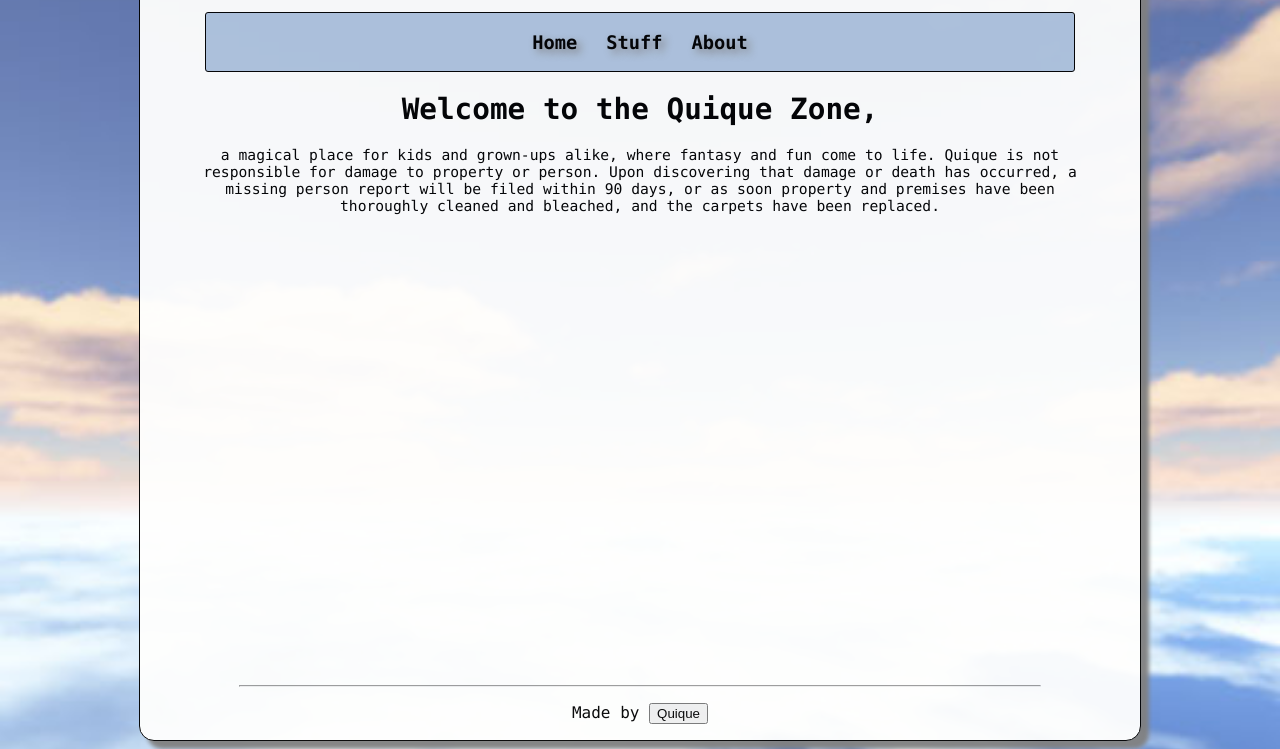
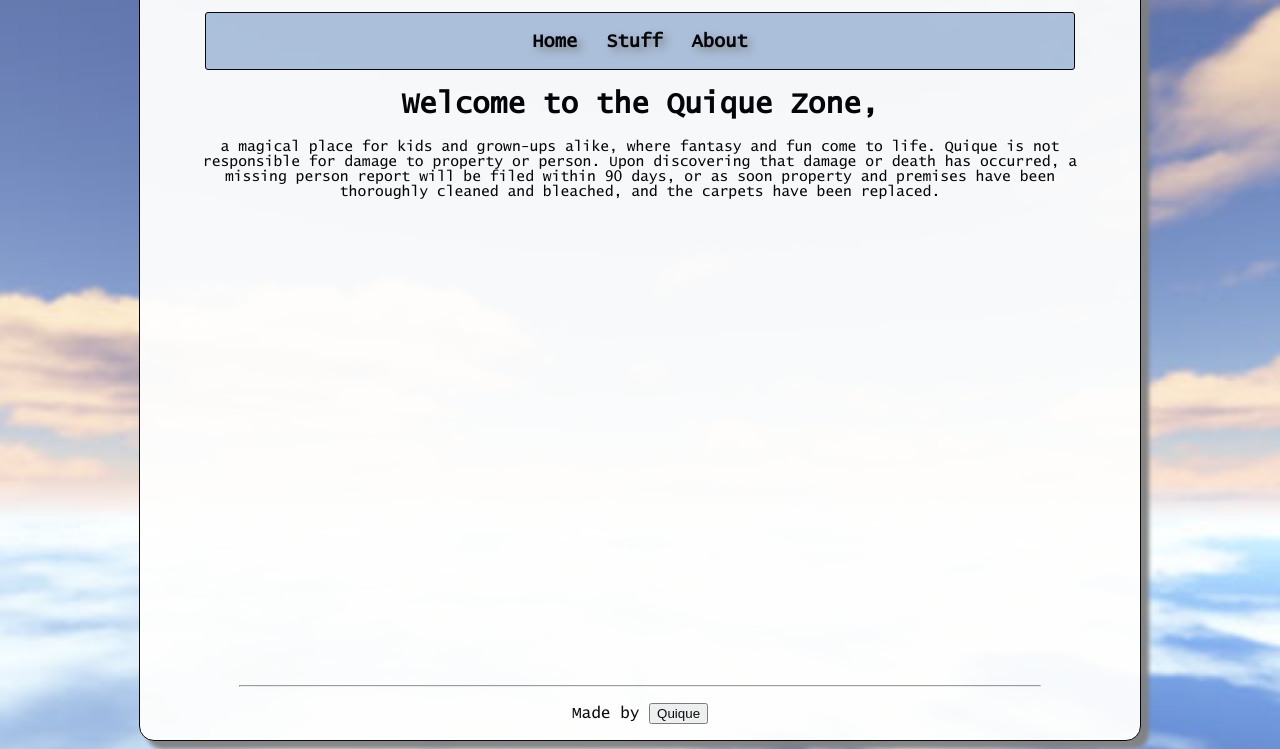
Before and after one commit to literal-line/quique, a plain HTML site: page index.html in a window 1280 px wide. Shown: the part 139-888 px from the top of the page. Drawn offline with Linux system fonts and the light colour scheme.

Commit message:
Update style.css

```diff
--- a/style.css
+++ b/style.css
@@ -1,5 +1,5 @@
 @font-face {
-	font-family: lucidaConsole;
+	font-family: lcr;
 	src: url(lcr.ttf);
 }
 
@@ -10,7 +10,6 @@ html {
 	-o-background-size: cover;
 	background-size: cover;
 	color: #000000;
-	font-family: "lucidaConsole";
 }
 
 body {
@@ -18,7 +17,7 @@ body {
 	border: 1px solid #000000;
 	border-radius: 15px;
 	box-shadow: 8px 8px 4px #808080;
-	font-family: "Lucida Console";
+	font-family: "lcr";
 	margin-left: auto;
 	margin-right: auto;
 	margin-top: 25px;
```
